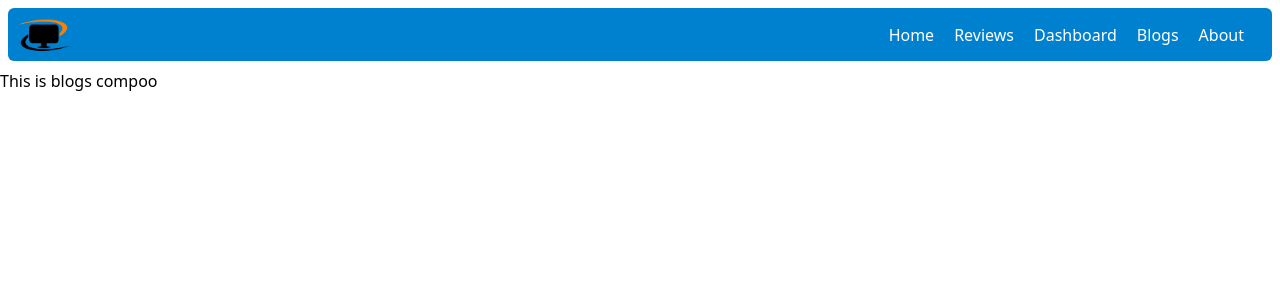
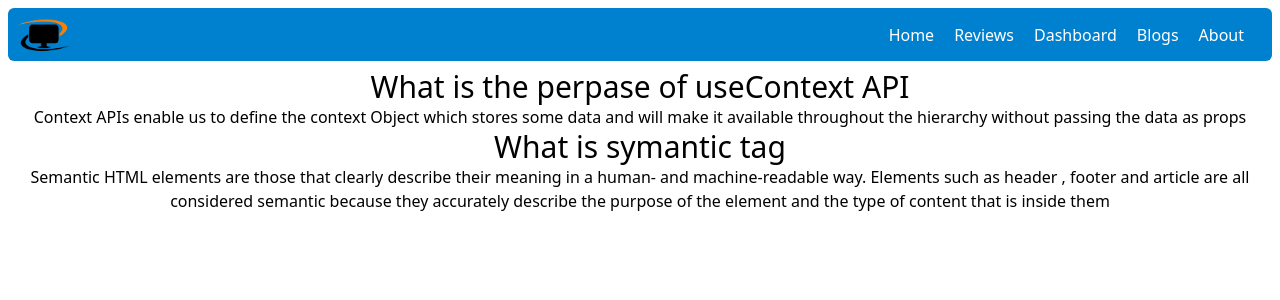
Before and after one commit to LimonFarazi03/computerBd, a React (Create React App) app: page /blogs in a window 1280 px wide. Shown: the top 300 px of the page. Built offline with nearby package versions, Linux system fonts and the light colour scheme.

Commit message:
some update

```diff
--- a/src/components/Blogs/Blogs.js
+++ b/src/components/Blogs/Blogs.js
@@ -2,8 +2,11 @@ import React from 'react';
 
 const Blogs = () => {
   return (
-    <div>
-      <h1>This is blogs compoo </h1>
+    <div className='text-center'>
+      <h1 className='text-3xl'>What is the perpase of useContext API</h1>
+      <p>Context APIs enable us to define the context Object which stores some data and will make it available throughout the hierarchy without passing the data as props</p>
+      <h1 className='text-3xl'>What is symantic tag</h1>
+      <p>Semantic HTML elements are those that clearly describe their meaning in a human- and machine-readable way. Elements such as header , footer and article are all considered semantic because they accurately describe the purpose of the element and the type of content that is inside them</p>
     </div>
   );
 };
--- a/src/components/Reviews/Reviews.js
+++ b/src/components/Reviews/Reviews.js
@@ -1,6 +1,7 @@
 import React, { useEffect, useState } from 'react';
 import Review from '../Review/Review';
 import { Link } from 'react-router-dom';
+
 
 const Reviews = () => {
   const [reviews, setReviews] = useState([])
```
